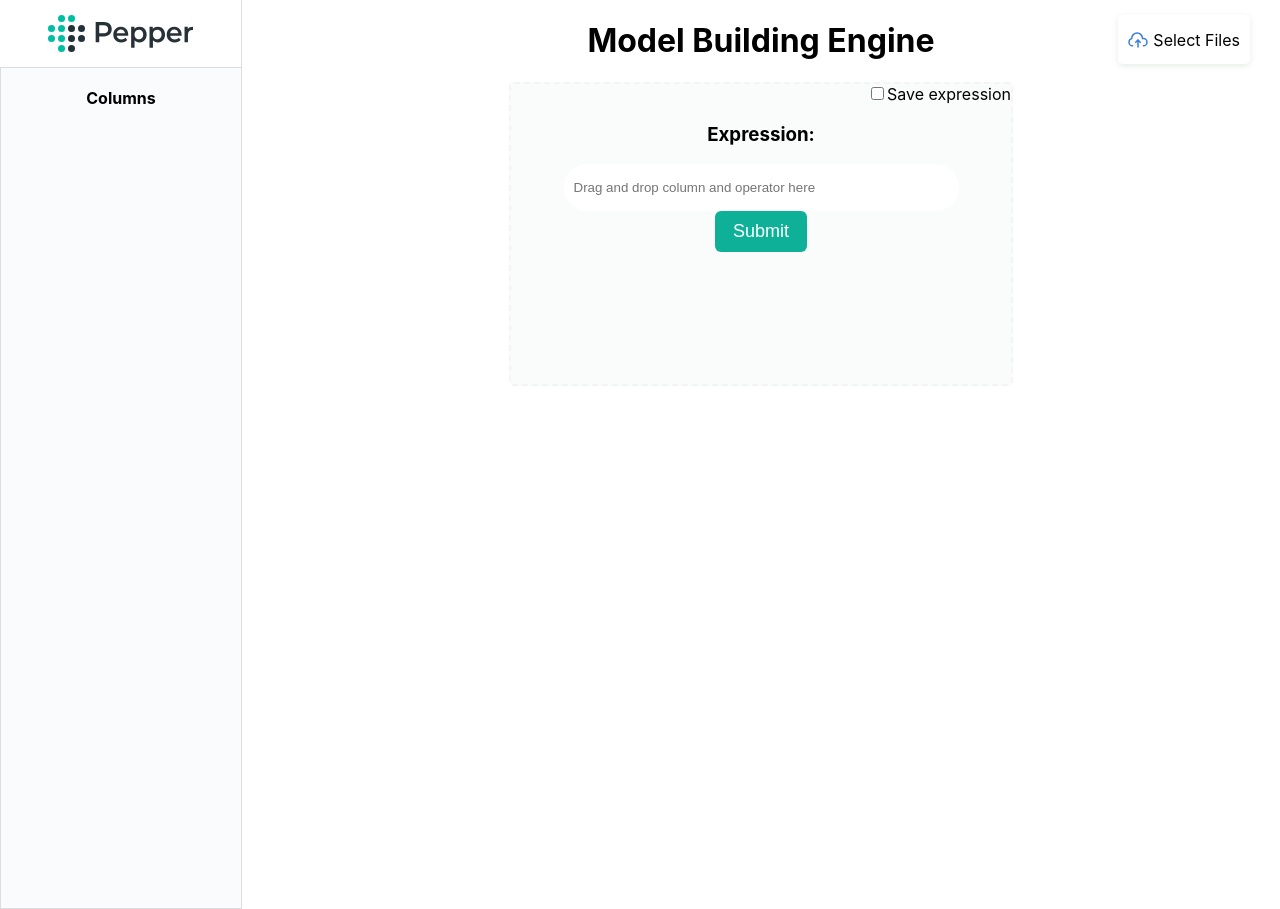
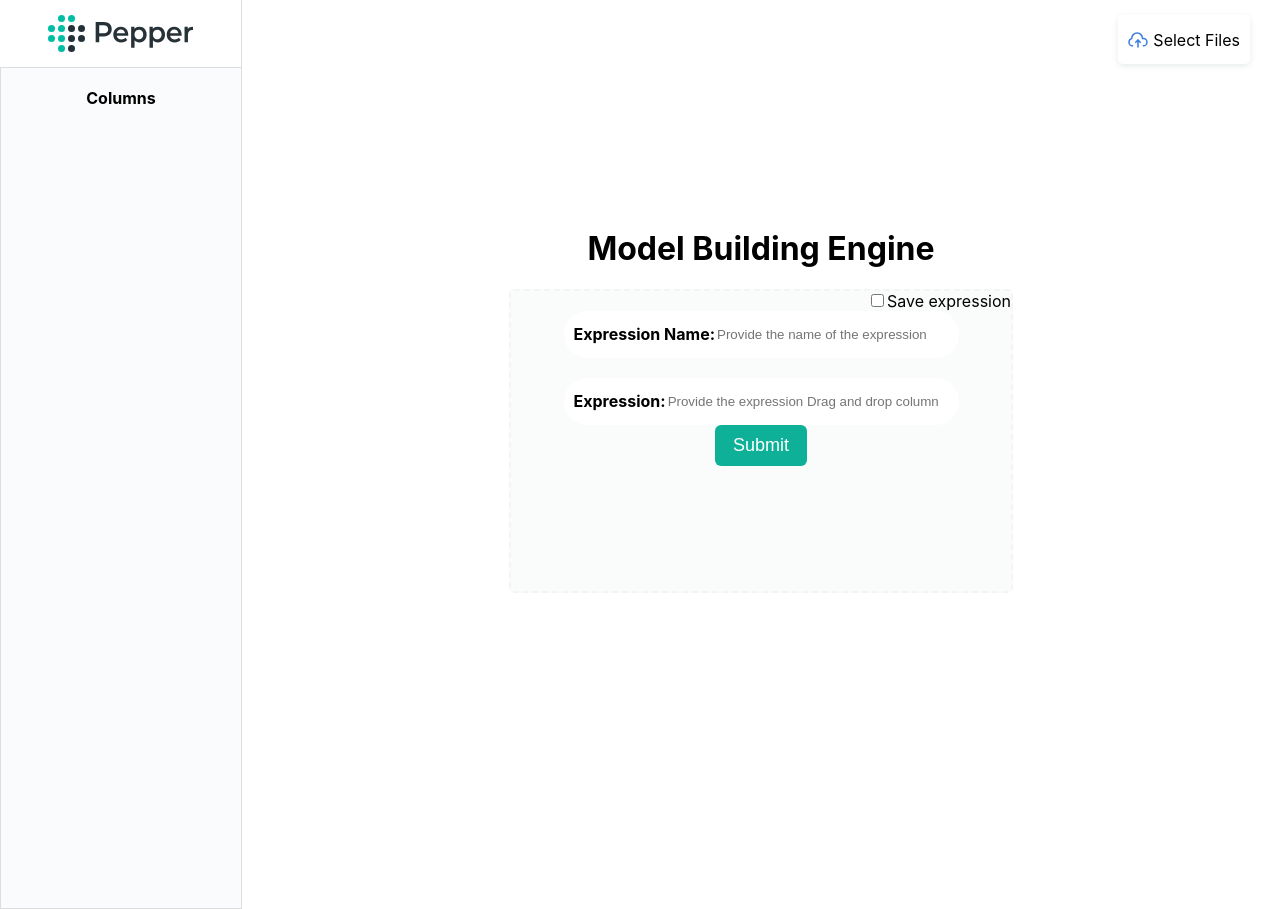
Before and after one commit to utkarshtrip/On-pepper-Data-analytics-engine, a Django app: page / in a window 1280 px wide. Run offline with Django 4.2, Linux system fonts and the light colour scheme.

Commit message:
save expression and expression name column added

```diff
--- a/cal/templates/xbrl_table.html
+++ b/cal/templates/xbrl_table.html
@@ -22,7 +22,7 @@
           id="upload-form"
           style="padding: 10px; cursor: pointer; margin-top: 5px"
         >
-          {% csrf_token %}
+        {% csrf_token %}
           <div style="position: relative; display: inline-block">
             <input
               type="file"
@@ -57,7 +57,6 @@
             <span>{{ header|linebreaksbr }}</span>
           </div>
           {% endfor %}
-          <br /><br /><br /><br /><br /><br />
         </div>
       </div>
       <div class="right_main_div">
@@ -77,12 +76,21 @@
                 <input type="checkbox" id="myCheckbox" />
               </div>
               <div class="drop_box_cum_expression" id="dropZone">
-                <h3>Expression:</h3>
+                <div class="expression_name">
+                  <b>Expression Name:</b>
+                  <input
+                  type="text"
+                  id="expressionNameInput"
+                  placeholder="Provide the name of the expression"
+                  />
+                </div>
+                <br>
                 <div class="sting_holder">
+                  <b>Expression:</b>
                   <input
                     type="text"
                     id="expressionInput"
-                    placeholder="Drag and drop column and operator here"
+                    placeholder="Provide the expression Drag and drop column"
                   />
                   <div>
                     <button type="button" id="clearExpressionList" onclick="clearExpressionList()">
@@ -96,117 +104,12 @@
               </div>
             </div>
           </div>
-          <div class="graph_image" id="graphImageDiv" style="display: none">
-            <iframe id="graph-iframe"></iframe>
-          </div>
+            <div class="graph_image" id="graphImageDiv">
+              <iframe id="graph-iframe"></iframe>
+            </div>
         </div>
       </div>
     </div>
-    <script>
-      let expression = "";
-      let columnDropped = false;
-      document.getElementById("file-input").addEventListener("change", function () {
-        document.getElementById("upload-form").submit();
-      });
-
-      const submitExpressionBtn = document.getElementById("submitExpressionBtn");
-      const clearBtn = document.getElementById("clearExpressionList");
-      const graphImageDiv = document.getElementById("graphImageDiv");
-
-      if (expression === "") {
-        clearBtn.style.display = "none";
-      }
-
-      const dropZone = document.getElementById("dropZone");
-      const expressionInput = document.getElementById("expressionInput");
-
-      dropZone.addEventListener("dragover", function (event) {
-        event.preventDefault();
-      });
-
-      dropZone.addEventListener("drop", function (event) {
-        event.preventDefault();
-        const draggedData = event.dataTransfer.getData("text/plain").trim(); // Remove leading/trailing spaces
-        const dataType = event.dataTransfer.getData("data-type");
-
-        expression += draggedData;
-        expressionInput.value = expression;
-        console.log(expression);
-        console.log(expressionInput);
-
-        if (expression !== "") {
-          clearBtn.style.display = "initial";
-        } else {
-          clearBtn.style.display = "none";
-        }
-
-        expressionInput.value = expression; // Update the expression in the text input
-      });
-
-      expressionInput.addEventListener("input", function (event) {
-        const inputText = event.target.value; // Remove leading/trailing spaces
-        expression = inputText;
-      });
-
-      function drag(event) {
-        event.dataTransfer.setData("text/plain", event.target.textContent);
-        event.dataTransfer.setData("data-type", event.target.getAttribute("data-type"));
-      }
-
-      function clearExpressionList() {
-  expression = "";
-  columnDropped = false;
-  expressionInput.value = "";
-}
-
-      submitExpressionBtn.addEventListener("click", function () {
-        // Send the expression list to the backend
-        submitExpressionList(expression);
-        clearBtn.style.display = "none";
-        graphImageDiv.style.display = "block";
-      });
-
-      async function submitExpressionList(expression) {
-        const csrfToken = document.querySelector("[name=csrfmiddlewaretoken]").value;
-
-        try {
-          const response = await fetch("/submit-expression", {
-            method: "POST",
-            headers: {
-              "Content-Type": "application/json",
-              "X-CSRFToken": csrfToken,
-            },
-            body: JSON.stringify({ expressionList: expression }),
-          });
-
-          if (!response.ok) {
-            throw new Error("Network response was not ok");
-          }
-
-          const data = await response.json();
-          const plotHtml = data.plot_html;
-          const expressionString = data.expression_string;
-
-          // Get the expression div element
-          const expressionDiv = document.getElementById("expressionDiv");
-
-          // Set the expression string as the inner HTML of the div
-          // expressionDiv.innerHTML = expressionString;
-
-          // Get the iframe element
-          const iframe = document.getElementById("graph-iframe");
-
-          // Set the HTML content of the iframe
-          iframe.contentDocument.open();
-          iframe.contentDocument.write(plotHtml);
-          iframe.contentDocument.close();
-
-          // Clear the expression list and reset variables
-          clearExpressionList();
-        } catch (error) {
-          console.error("Error:", error);
-        }
-      }
-    </script>
+    <script src="{% static 'static.js' %}"></script>
   </body>
 </html>
--- a/cal/urls.py
+++ b/cal/urls.py
@@ -6,4 +6,5 @@
 urlpatterns = [
     path('', views.xbrl_table, name='xbrl_table'),
     path('submit-expression', views.submit_expression, name="submit_expression"),
+    path("save_expression_column", views.save_expression_column, name="save_expression_column"),
 ] + static(settings.STATIC_URL, document_root = settings.STATIC_ROOT)
--- a/cal/views.py
+++ b/cal/views.py
@@ -44,7 +44,7 @@
         expression_list = data.get('expressionList')
         expression_list = expression_list.replace("\n", "")
         expression_list = expression_list.split()
-        expression_string = ' '.join(expression_list)
+        expression_string =data.get('expressionName')
 
         global df
 
@@ -53,3 +53,22 @@
         return JsonResponse({'plot_html': plot_html,})
 
     return JsonResponse({'status': 'error'})
+
+def save_expression_column(request):
+    if request.method == 'POST':
+        data = json.loads(request.body)
+        save_expression = data.get('saveExpression')
+
+        if save_expression:
+            # Perform action when saveExpression is True
+            # For example, update the global df and add an expression column
+            global df
+            df['expression_name'] = modified_result(df, expression_list, expression_string)
+            return JsonResponse({'message': 'Expression column saved.'})
+
+        # Perform action when saveExpression is False or not provided
+        # For example, do something else or provide a different response
+        return JsonResponse({'message': 'No action taken.'})
+
+    # Handle other request methods if needed
+    return JsonResponse({'message': 'Invalid request method.'})
--- a/static/static.js
+++ b/static/static.js
@@ -1,20 +1,155 @@
-document.addEventListener('DOMContentLoaded', function () {
-    const dragColumn = document.getElementById('dragColumn');
-    const targetIframe = document.getElementById('targetIframe');
+const submitExpressionBtn = document.getElementById("submitExpressionBtn");
+const clearBtn = document.getElementById("clearExpressionList");
+const graphImageDiv = document.getElementById("graphImageDiv");
+const dropZone = document.getElementById("dropZone");
+const expressionInput = document.getElementById("expressionInput");
+const expressionInputName = document.getElementById("expressionInputName");
+const saveExpressionCheckbox = document.getElementById("myCheckbox");
+let expression = "";
+let columnDropped = false;
 
-    dragColumn.addEventListener('dragstart', function(event){
-        event.dataTransfer.setData( 'text/plain', event.target.id);
+document.getElementById("file-input").addEventListener("change", function () {
+  document.getElementById("upload-form").submit();
+});
+
+if (expression === "") {
+    clearBtn.style.display = "none";
+    graphImageDiv.style.display = "none";
+}
+
+dropZone.addEventListener("dragover", function (event) {
+  event.preventDefault();
+});
+
+dropZone.addEventListener("drop", function (event) {
+  event.preventDefault();
+  const draggedData = event.dataTransfer.getData("text/plain").trim(); // Remove leading/trailing spaces
+  const dataType = event.dataTransfer.getData("data-type");
+
+  expression += draggedData;
+  expressionInput.value = expression;
+  console.log(expression);
+  console.log(expressionInput);
+
+  if (expression !== "") {
+    clearBtn.style.display = "initial";
+  } else {
+    clearBtn.style.display = "none";
+  }
+
+  expressionInput.value = expression; // Update the expression in the text input
+});
+
+expressionInput.addEventListener("input", function (event) {
+  const inputText = event.target.value; // Remove leading/trailing spaces
+  expression = inputText;
+});
+
+function drag(event) {
+  event.dataTransfer.setData("text/plain", event.target.textContent);
+  event.dataTransfer.setData(
+    "data-type",
+    event.target.getAttribute("data-type")
+  );
+}
+
+function clearExpressionList() {
+  expression = "";
+  columnDropped = false;
+  expressionInput.value = "";
+}
+
+submitExpressionBtn.addEventListener("click", function () {
+  // Send the expression list to the backend
+  const expressionName = expressionInputName.value;
+  submitExpressionList(expression, expressionName);
+  clearBtn.style.display = "none";
+  graphImageDiv.style.display = "flex";
+  expressionName.value="";
+});
+
+async function submitExpressionList(expression, expressionName) {
+  const csrfToken = getCookie("csrftoken");
+
+  try {
+    const response = await fetch("/submit-expression", {
+      method: "POST",
+      headers: {
+        "Content-Type": "application/json",
+        "X-CSRFToken": csrfToken,
+      },
+      body: JSON.stringify({ expressionList: expression,
+                             expressionName: expressionName}),
     });
 
-    targetIframe.addEventListener('load', function(){
-        const iframeWindow = targetIframe.contentWindow;
+    if (!response.ok) {
+      throw new Error("Network response was not ok");
+    }
 
-        window.addEventListener('message', function(event){
-            if (event.source === iframeWindow && event.data === 'readyForDrop'){
-                iframeWindow.postMessage({type: 'allowDrop'}, '*');
-            }
-        });
+    const data = await response.json();
+    const plotHtml = data.plot_html;
 
-        iframeWindow.postMessage({type: 'mainWindowReady'}, '*');
+    // Get the expression div element
+    const expressionDiv = document.getElementById("expressionDiv");
+
+    // Get the iframe element
+    const iframe = document.getElementById("graph-iframe");
+
+    // Set the HTML content of the iframe
+    iframe.contentDocument.open();
+    iframe.contentDocument.write(plotHtml);
+    iframe.contentDocument.close();
+
+    // Clear the expression list and reset variables
+    clearExpressionList();
+  } catch (error) {
+    console.error("Error:", error);
+  }
+}
+
+// Function to retrieve CSRF token from cookies
+function getCookie(name) {
+  let cookieValue = null;
+  if (document.cookie && document.cookie !== "") {
+    const cookies = document.cookie.split(";");
+    for (let i = 0; i < cookies.length; i++) {
+      const cookie = cookies[i].trim();
+      // Check if the cookie name matches the desired name
+      if (cookie.substring(0, name.length + 1) === name + "=") {
+        cookieValue = decodeURIComponent(cookie.substring(name.length + 1));
+        break;
+      }
+    }
+  }
+  return cookieValue;
+}
+
+saveExpressionCheckbox.addEventListener("change", function () {
+  const saveExpression = saveExpressionCheckbox.checked;
+
+  // Send the saveExpression value to the backend
+  saveExpressionColumn(saveExpression);
+});
+
+async function saveExpressionColumn(saveExpression) {
+  const csrfToken = getCookie("csrftoken");
+
+  try {
+    const response = await fetch("/save_expression_column", {
+      method: "POST",
+      headers: {
+        "Content-Type": "application/json",
+        "X-CSRFToken": csrfToken,
+      },
+      body: JSON.stringify({ saveExpression }),
     });
-});
+
+    if (!response.ok) {
+      throw new Error("Network response was not ok");
+    }
+
+    // Handle the response as needed
+  } catch (error) {
+    console.error("Error:", error);
+  }
+}
--- a/static/xbrl_table.css
+++ b/static/xbrl_table.css
@@ -9,7 +9,8 @@
   .page {
     display: flex;
     flex-direction: row;
-    overflow: hidden;
+    width: 100%;
+    height: 100%;
   }
 
   .upload_button {
@@ -66,6 +65,7 @@
     display: flex;
     flex-direction: column;
     align-items: center;
+    justify-content: center;
     width: 100%;
     height: 100%;
   }
@@ -74,6 +74,7 @@
     display: flex;
     flex-direction: column;
     align-items: center;
+    width: 100%;
   }
 
   .parent_div {
@@ -104,13 +105,32 @@
     direction: rtl;
   }
 
+  .expression_name{
+    width: 75%;
+    min-height: 25px;
+    padding: 10px;
+    background-color: white;
+    display: flex;
+    flex-direction: row;
+    align-items: center;
+    text-align: center;
+    border-radius: 25px;
+  }
+
+  #expressionNameInput{
+    border: none;
+    width: 60%;
+    min-height: 25px;
+    outline: none;
+  }
+
   .sting_holder{
     width: 75%;
     min-height: 25px;
     padding: 10px;
     background-color: white;
     display: flex;
-    flex-direction: column;
+    flex-direction: row;
     align-items: center;
     text-align: center;
     border-radius: 25px;
--- a/xbrl/settings.py
+++ b/xbrl/settings.py
@@ -23,7 +23,7 @@
 SECRET_KEY = 'django-insecure-ty+idt0#b%ts+_5gs8yo))n+c)40!$yk0^c7*=-q^u8zi@efes'
 
 # SECURITY WARNING: don't run with debug turned on in production!
-DEBUG = False
+DEBUG = True
 
 ALLOWED_HOSTS = ['127.0.0.1','localhost','pepper-analytics.azurewebsites.net']
 
```
Also changed, not shown: other parts of static/xbrl_table.css (+2 -27 lines).
